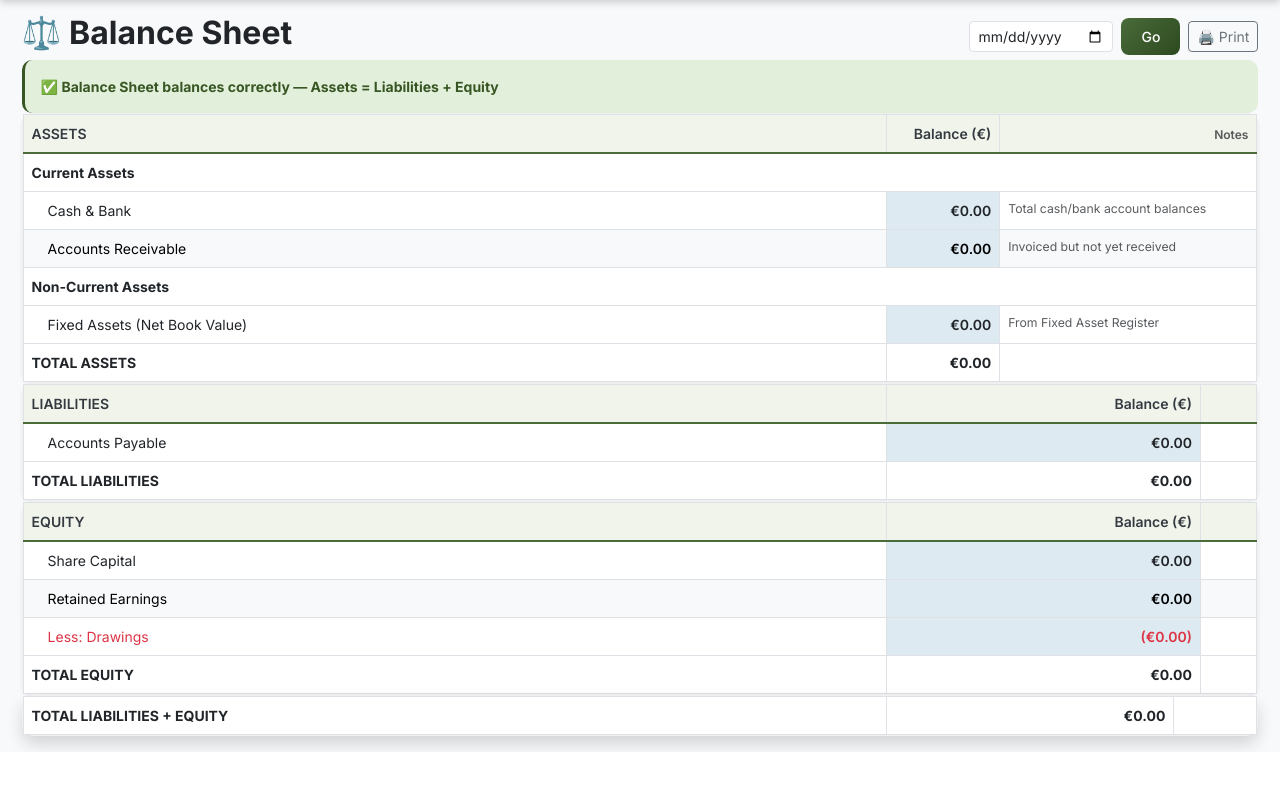
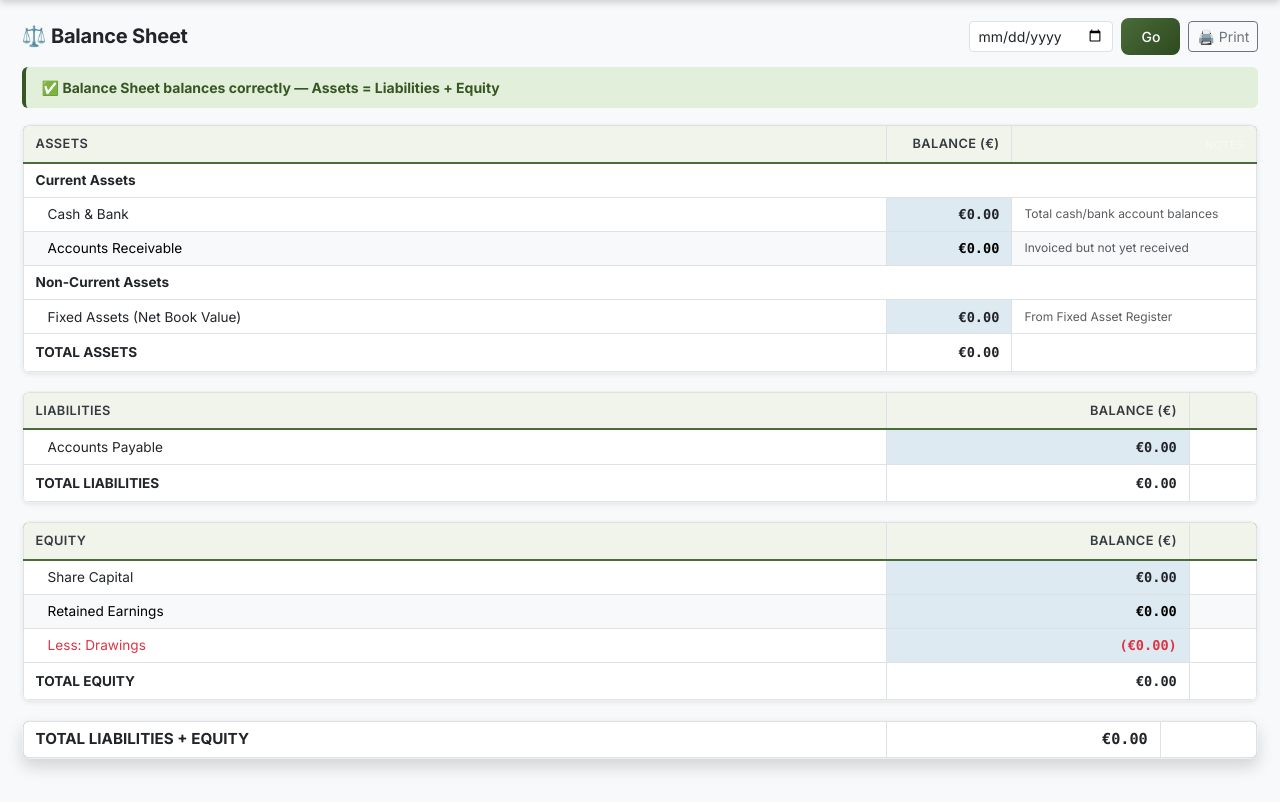
Before and after one commit to shajeebsh/olive_erp, a Django app: page /accounting/reporting/balance-sheet/ in a window 1280 px wide. Shown: the part 104-906 px from the top of the page. Before the commit the page ends 856 px from the top, so only its background shows below. Run offline with Django 4.2, Linux system fonts and the light colour scheme; a user stored in the database is signed in; tables that the repository leaves empty hold one stand-in row (values such as "Sample post"); data that the repository does not hold is empty; parts of the project's set-up code (start-up, migrations or seed data) failed here and were passed over; some libraries are stand-ins or nearby versions.

Commit message:
refactor: unify and compact accounting reports using shared CSS classes for improved information density

```diff
--- a/static/css/accounting.css
+++ b/static/css/accounting.css
@@ -26,7 +26,7 @@
   background: var(--acc-dark-blue);
   color: #fff;
   font-weight: bold;
-  padding: 8px 12px;
+  padding: 6px 12px;
   border-left: 4px solid var(--acc-mid-blue);
 }
 
@@ -37,12 +37,17 @@
   border-top: 2px solid var(--acc-mid-blue);
 }
 
+.report-table .acc-section-header td,
+.report-table .acc-total-row td {
+  padding: 0.5rem 0.75rem;
+}
+
 /* Highlight Row - Dark blue background, white bold text (Net Profit, Total Assets) */
 .acc-highlight-row {
   background: var(--acc-dark-blue) !important;
   color: #fff;
   font-weight: bold;
-  font-size: 14px;
+  font-size: 0.95rem;
 }
 
 /* ========== STATUS BADGES ========== */
--- a/static/css/olive-theme.css
+++ b/static/css/olive-theme.css
@@ -316,3 +316,77 @@
     flex-wrap: wrap;
     gap: 8px;
 }
+
+/* ============================================
+   REPORT LAYOUT (Compact)
+   ============================================ */
+.report-page {
+    padding: 0.25rem 0 1rem;
+}
+
+.report-header {
+    margin-bottom: 0.75rem;
+    display: flex;
+    justify-content: space-between;
+    align-items: center;
+}
+
+.report-header h2 {
+    font-size: 1.25rem;
+    font-weight: 700;
+    margin: 0;
+    letter-spacing: -0.01em;
+}
+
+.report-card {
+    margin-bottom: 0.65rem;
+    border-radius: 8px;
+    overflow: hidden;
+    box-shadow: 0 1px 3px rgba(0,0,0,0.08);
+}
+
+.report-card .card-body {
+    padding: 0;
+}
+
+.report-table {
+    font-size: 0.85rem;
+    margin-bottom: 0;
+}
+
+.report-table th {
+    padding: 0.5rem 0.75rem;
+    font-weight: 600;
+    font-size: 0.8rem;
+    text-transform: uppercase;
+    letter-spacing: 0.03em;
+}
+
+.report-table td {
+    padding: 0.4rem 0.75rem;
+    vertical-align: middle;
+}
+
+.report-alert {
+    padding: 0.65rem 1rem;
+    font-size: 0.875rem;
+    font-weight: 600;
+    margin-bottom: 0.75rem;
+    border-radius: 6px;
+}
+
+.report-filter-bar {
+    padding: 0.75rem 1rem;
+    margin-bottom: 0.75rem;
+    background: #fff;
+    border-radius: 8px;
+    border: 1px solid var(--border-color);
+    box-shadow: 0 1px 2px rgba(0,0,0,0.05);
+}
+
+.report-filter-bar .form-label {
+    font-size: 0.75rem;
+    margin-bottom: 0.25rem;
+    text-transform: uppercase;
+    color: #6b7280;
+}
--- a/templates/accounting/reporting/balance_sheet.html
+++ b/templates/accounting/reporting/balance_sheet.html
@@ -3,167 +3,156 @@
 
 {% block extra_css %}
 <link rel="stylesheet" href="{{ STATIC_URL }}css/accounting.css">
-<style>
-  .report-page { padding: 0.5rem 0 1rem; }
-  .report-header { margin-bottom: 0.5rem; }
-  .report-header h2 { font-size: 1.25rem; margin: 0; }
-  .report-header .btn { padding: 0.25rem 0.5rem; font-size: 0.8rem; }
-  .report-header .form-control { padding: 0.25rem 0.5rem; font-size: 0.8rem; }
-  .report-alert { padding: 0.5rem 0.75rem; font-size: 0.85rem; margin-bottom: 0.5rem; }
-  .report-card { margin-bottom: 0.5rem; }
-  .report-card .card-body { padding: 0; }
-  .report-table { font-size: 0.85rem; margin: 0; }
-  .report-table th { padding: 0.4rem 0.5rem; font-size: 0.8rem; }
-  .report-table td { padding: 0.35rem 0.5rem; }
-  .report-table .ps-4 { padding-left: 1rem !important; }
-  .acc-total-row td { padding: 0.4rem 0.5rem; }
-  @media print {
-    .report-page { padding: 0; }
-    .report-card { page-break-inside: avoid; margin-bottom: 0.25rem; }
-    .report-table { font-size: 9pt; }
-    .report-table th, .report-table td { padding: 2px 4px; }
-  }
-</style>
 {% endblock %}
 
 {% block content %}
 <div class="report-page">
-<div class='report-header d-flex justify-content-between align-items-center'>
-  <h2 class='fw-bold'>⚖️ {% trans "Balance Sheet" %}</h2>
+    <div class="report-header">
+        <h2 class="fw-bold">⚖️ {% trans "Balance Sheet" %}</h2>
         <div class="d-flex gap-2 align-items-center">
-    <form method='get' class='d-flex gap-2 align-items-center'>
-      <input type='date' name='as_of_date' class='form-control form-control-sm' value='{{ as_of_date|default:'' }}'>
-      <button type='submit' class='btn btn-sm btn-primary'>{% trans "Go" %}</button>
+            <form method="get" class="d-flex gap-2 align-items-center">
+                <input type="date" name="as_of_date" class="form-control form-control-sm" value="{{ as_of_date|default:'' }}">
+                <button type="submit" class="btn btn-sm btn-primary">{% trans "Go" %}</button>
             </form>
-    <button onclick='window.print()' class='btn btn-sm btn-outline-secondary'>🖨️ {% trans "Print" %}</button>
+            <button onclick="window.print()" class="btn btn-sm btn-outline-secondary">🖨️ {% trans "Print" %}</button>
         </div>
     </div>
 
     {# Balance Check Banner #}
     {% if balance_check %}
-<div class='report-alert alert mb-0 fw-bold' style='background:var(--acc-green);border-left:3px solid var(--acc-dark-green);color:var(--acc-dark-green)'>
+    <div class="report-alert alert fw-bold mb-3" style="background:var(--acc-green); border-left:4px solid var(--acc-dark-green); color:var(--acc-dark-green)">
         ✅ {% trans "Balance Sheet balances correctly — Assets = Liabilities + Equity" %}
     </div>
     {% else %}
-<div class='report-alert alert mb-0 fw-bold' style='background:var(--acc-red);border-left:3px solid var(--acc-dark-red);color:var(--acc-dark-red)'>
+    <div class="report-alert alert fw-bold mb-3" style="background:var(--acc-red); border-left:4px solid var(--acc-dark-red); color:var(--acc-dark-red)">
         ⚠️ {% trans "Balance Sheet does not balance — check your transaction entries" %}
     </div>
     {% endif %}
 
+    <div class="row g-2">
+        <div class="col-12">
             {# Assets Section #}
-<div class='report-card card shadow-sm'>
-  <div class='card-body p-0'>
-    <table class='report-table table table-bordered mb-0'>
+            <div class="report-card card shadow-sm">
+                <div class="card-body">
+                    <table class="report-table table table-bordered">
                         <thead>
-        <tr style='background:var(--acc-mid-blue);color:#fff'>
-          <th style='width:70%'>{% trans "ASSETS" %}</th>
-          <th class='text-end'>{% trans "Balance (€)" %}</th>
-          <th class='text-end text-muted' style='font-size:.75rem'>{% trans "Notes" %}</th>
+                            <tr style="background:var(--acc-mid-blue); color:#fff">
+                                <th style="width:70%">{% trans "ASSETS" %}</th>
+                                <th class="text-end">{% trans "Balance (€)" %}</th>
+                                <th class="text-end text-white-50 d-none d-md-table-cell" style="font-size:0.7rem; font-weight:normal">{% trans "Notes" %}</th>
                             </tr>
                         </thead>
                         <tbody>
-        <tr style='background:var(--acc-pale-blue)'><td colspan='3'><strong>{% trans "Current Assets" %}</strong></td></tr>
+                            <tr style="background:var(--acc-pale-blue)"><td colspan="3" class="fw-bold">{% trans "Current Assets" %}</td></tr>
                             <tr>
-          <td class='ps-4'>{% trans "Cash & Bank" %}</td>
-          <td class='text-end acc-auto-field'>€{{ cash_bank|floatformat:2|intcomma }}</td>
-          <td class='text-muted small'>{% trans "Total cash/bank account balances" %}</td>
+                                <td class="ps-4">{% trans "Cash & Bank" %}</td>
+                                <td class="text-end acc-auto-field font-monospace">€{{ cash_bank|floatformat:2|intcomma }}</td>
+                                <td class="text-muted fs-xs d-none d-md-table-cell">{% trans "Total cash/bank account balances" %}</td>
                             </tr>
-        <tr class='table-light'>
-          <td class='ps-4'>{% trans "Accounts Receivable" %}</td>
-          <td class='text-end acc-auto-field'>€{{ accounts_receivable|floatformat:2|intcomma }}</td>
-          <td class='text-muted small'>{% trans "Invoiced but not yet received" %}</td>
+                            <tr class="table-light">
+                                <td class="ps-4">{% trans "Accounts Receivable" %}</td>
+                                <td class="text-end acc-auto-field font-monospace">€{{ accounts_receivable|floatformat:2|intcomma }}</td>
+                                <td class="text-muted fs-xs d-none d-md-table-cell">{% trans "Invoiced but not yet received" %}</td>
                             </tr>
-        <tr style='background:var(--acc-pale-blue)'><td colspan='3'><strong>{% trans "Non-Current Assets" %}</strong></td></tr>
+                            <tr style="background:var(--acc-pale-blue)"><td colspan="3" class="fw-bold">{% trans "Non-Current Assets" %}</td></tr>
                             <tr>
-          <td class='ps-4'>{% trans "Fixed Assets (Net Book Value)" %}</td>
-          <td class='text-end acc-auto-field'>€{{ fixed_assets_nbv|floatformat:2|intcomma }}</td>
-          <td class='text-muted small'>{% trans "From Fixed Asset Register" %}</td>
+                                <td class="ps-4">{% trans "Fixed Assets (Net Book Value)" %}</td>
+                                <td class="text-end acc-auto-field font-monospace">€{{ fixed_assets_nbv|floatformat:2|intcomma }}</td>
+                                <td class="text-muted fs-xs d-none d-md-table-cell">{% trans "From Fixed Asset Register" %}</td>
                             </tr>
-        <tr class='acc-total-row'>
-          <td>{% trans "TOTAL ASSETS" %}</td>
-          <td class='text-end'>€{{ total_assets|floatformat:2|intcomma }}</td>
-          <td></td>
+                            <tr class="acc-total-row">
+                                <td class="fw-bold">{% trans "TOTAL ASSETS" %}</td>
+                                <td class="text-end font-monospace">€{{ total_assets|floatformat:2|intcomma }}</td>
+                                <td class="d-none d-md-table-cell"></td>
                             </tr>
                         </tbody>
                     </table>
                 </div>
             </div>
+        </div>
 
+        <div class="col-12">
             {# Liabilities Section #}
-<div class='report-card card shadow-sm'>
-  <div class='card-body p-0'>
-    <table class='report-table table table-bordered mb-0'>
+            <div class="report-card card shadow-sm">
+                <div class="card-body">
+                    <table class="report-table table table-bordered">
                         <thead>
-        <tr style='background:var(--acc-amber-dark);color:#fff'>
-          <th style='width:70%'>{% trans "LIABILITIES" %}</th>
-          <th class='text-end'>{% trans "Balance (€)" %}</th>
-          <th></th>
+                            <tr style="background:var(--acc-amber-dark); color:#fff">
+                                <th style="width:70%">{% trans "LIABILITIES" %}</th>
+                                <th class="text-end">{% trans "Balance (€)" %}</th>
+                                <th class="d-none d-md-table-cell"></th>
                             </tr>
                         </thead>
                         <tbody>
                             <tr>
-          <td class='ps-4'>{% trans "Accounts Payable" %}</td>
-          <td class='text-end acc-auto-field'>€{{ accounts_payable|floatformat:2|intcomma }}</td>
-          <td></td>
+                                <td class="ps-4">{% trans "Accounts Payable" %}</td>
+                                <td class="text-end acc-auto-field font-monospace">€{{ accounts_payable|floatformat:2|intcomma }}</td>
+                                <td class="d-none d-md-table-cell"></td>
                             </tr>
-        <tr class='acc-total-row' style="background: #FFE699 !important;">
-          <td>{% trans "TOTAL LIABILITIES" %}</td>
-          <td class='text-end'>€{{ total_liabilities|floatformat:2|intcomma }}</td>
-          <td></td>
+                            <tr class="acc-total-row" style="background:#FFE699 !important">
+                                <td class="fw-bold">{% trans "TOTAL LIABILITIES" %}</td>
+                                <td class="text-end font-monospace">€{{ total_liabilities|floatformat:2|intcomma }}</td>
+                                <td class="d-none d-md-table-cell"></td>
                             </tr>
                         </tbody>
                     </table>
                 </div>
             </div>
+        </div>
 
+        <div class="col-12">
             {# Equity Section #}
-<div class='report-card card shadow-sm'>
-  <div class='card-body p-0'>
-    <table class='report-table table table-bordered mb-0'>
+            <div class="report-card card shadow-sm">
+                <div class="card-body">
+                    <table class="report-table table table-bordered">
                         <thead>
-        <tr style='background:var(--acc-dark-blue);color:#fff'>
-          <th style='width:70%'>{% trans "EQUITY" %}</th>
-          <th class='text-end'>{% trans "Balance (€)" %}</th>
-          <th></th>
+                            <tr style="background:var(--acc-dark-blue); color:#fff">
+                                <th style="width:70%">{% trans "EQUITY" %}</th>
+                                <th class="text-end">{% trans "Balance (€)" %}</th>
+                                <th class="d-none d-md-table-cell"></th>
                             </tr>
                         </thead>
                         <tbody>
                             <tr>
-          <td class='ps-4'>{% trans "Share Capital" %}</td>
-          <td class='text-end acc-auto-field'>€{{ capital|floatformat:2|intcomma }}</td>
-          <td></td>
+                                <td class="ps-4">{% trans "Share Capital" %}</td>
+                                <td class="text-end acc-auto-field font-monospace">€{{ capital|floatformat:2|intcomma }}</td>
+                                <td class="d-none d-md-table-cell"></td>
                             </tr>
-        <tr class='table-light'>
-          <td class='ps-4'>{% trans "Retained Earnings" %}</td>
-          <td class='text-end acc-auto-field'>€{{ retained|floatformat:2|intcomma }}</td>
-          <td></td>
+                            <tr class="table-light">
+                                <td class="ps-4">{% trans "Retained Earnings" %}</td>
+                                <td class="text-end acc-auto-field font-monospace">€{{ retained|floatformat:2|intcomma }}</td>
+                                <td class="d-none d-md-table-cell"></td>
                             </tr>
                             <tr>
-          <td class='ps-4 text-danger'>{% trans "Less: Drawings" %}</td>
-          <td class='text-end acc-auto-field text-danger'>(€{{ drawings|floatformat:2|intcomma }})</td>
-          <td></td>
+                                <td class="ps-4 text-danger">{% trans "Less: Drawings" %}</td>
+                                <td class="text-end acc-auto-field text-danger font-monospace">(€{{ drawings|floatformat:2|intcomma }})</td>
+                                <td class="d-none d-md-table-cell"></td>
                             </tr>
-        <tr class='acc-total-row'>
-          <td>{% trans "TOTAL EQUITY" %}</td>
-          <td class='text-end'>€{{ total_equity|floatformat:2|intcomma }}</td>
-          <td></td>
+                            <tr class="acc-total-row">
+                                <td class="fw-bold">{% trans "TOTAL EQUITY" %}</td>
+                                <td class="text-end font-monospace">€{{ total_equity|floatformat:2|intcomma }}</td>
+                                <td class="d-none d-md-table-cell"></td>
                             </tr>
                         </tbody>
                     </table>
                 </div>
             </div>
+        </div>
 
+        <div class="col-12">
             {# Final Row #}
             <div class="report-card card shadow">
-  <div class="card-body p-0">
+                <div class="card-body">
                     <table class="report-table table table-bordered mb-0">
-      <tr style='background:var(--acc-dark-blue);color:#fff;font-weight:bold'>
-        <td style='width:70%; padding: 0.5rem;'>{% trans "TOTAL LIABILITIES + EQUITY" %}</td>
-        <td class='text-end' style='padding: 0.5rem;'>€{{ total_liabilities|add:total_equity|floatformat:2|intcomma }}</td>
-        <td></td>
+                        <tr class="acc-highlight-row">
+                            <td style="width:70%">{% trans "TOTAL LIABILITIES + EQUITY" %}</td>
+                            <td class="text-end font-monospace">€{{ total_liabilities|add:total_equity|floatformat:2|intcomma }}</td>
+                            <td class="d-none d-md-table-cell"></td>
                         </tr>
                     </table>
                 </div>
             </div>
         </div>
+    </div>
+</div>
 {% endblock %}
```
Also changed, not shown: AI_CONTEXT.md (+28 -0 lines), templates/accounting/reporting/profit_loss.html (+60 -64 lines), templates/accounting/reporting/vat_summary.html (+33 -30 lines). Lines whose indentation alone changed are shown as unchanged.
